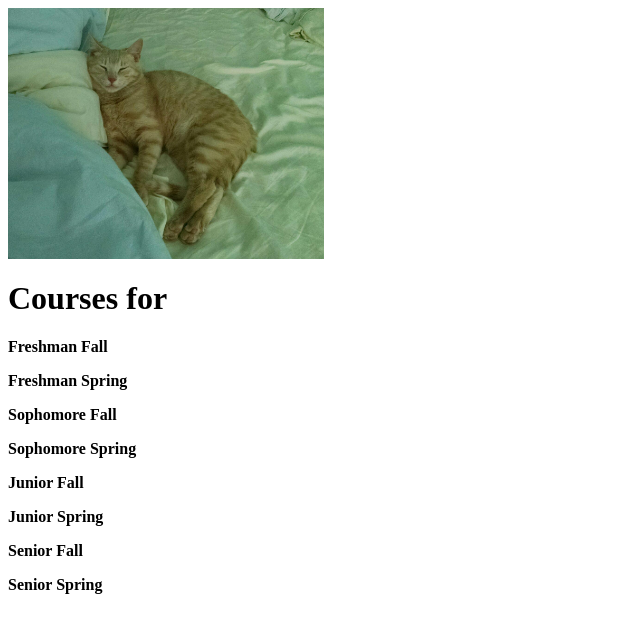
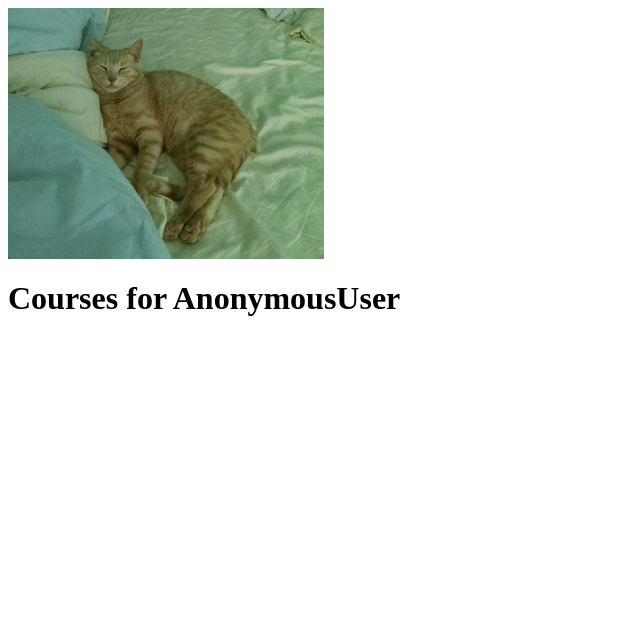
Before and after one commit to sc96/site, a Django app: template TigerPath/TigerPath/templates/TigerPath/four_year.html in a window 1280 px wide. Shown: the top 633 px of the page, without its empty margins (0-640 px from the left). Run offline with Django 3.2, Linux system fonts and the light colour scheme; the template is opened without the code that fills it, so the values that code supplies are empty.

Commit message:
Uses netid

```diff
--- a/TigerPath/TigerPath/templates/TigerPath/four_year.html
+++ b/TigerPath/TigerPath/templates/TigerPath/four_year.html
@@ -1,49 +1,9 @@
 
 {% extends "base.html" %}
 
-{% block title %}Courses for {{ student }}{% endblock %}
+{% block title %}Courses for {{ user }}{% endblock %}
 
 {% block content %}
-<h1>Courses for {{ student }}</h1>
-
-<p><b>Freshman Fall</b></p>
-{% for c in fresh_fall %}
-    <p>{{ c.listings }}</p>
-{% endfor %}
-
-<p><b>Freshman Spring</b></p>
-{% for c in fresh_spring %}
-    <p>{{ c.listings }}</p>
-{% endfor %}
-
-<p><b>Sophomore Fall</b></p>
-{% for c in soph_fall %}
-    <p>{{ c.listings }}</p>
-{% endfor %}
-
-<p><b>Sophomore Spring</b></p>
-{% for c in soph_spring %}
-    <p>{{ c.listings }}</p>
-{% endfor %}
-
-<p><b>Junior Fall</b></p>
-{% for c in junior_fall %}
-    <p>{{ c.listings }}</p>
-{% endfor %}
-
-<p><b>Junior Spring</b></p>
-{% for c in junior_spring %}
-    <p>{{ c.listings }}</p>
-{% endfor %}
-
-<p><b>Senior Fall</b></p>
-{% for c in senior_fall %}
-    <p>{{ c.listings }}</p>
-{% endfor %}
-
-<p><b>Senior Spring</b></p>
-{% for c in senior_spring %}
-    <p>{{ c.listings }}</p>
-{% endfor %}
+<h1>Courses for {{ user }}</h1>
 
 {% endblock %}
```
